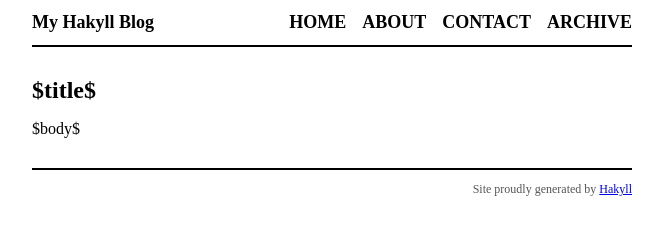
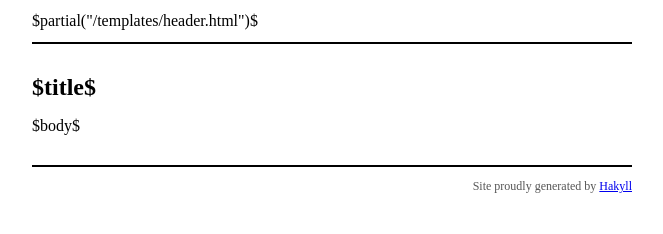
Before and after one commit to kevin-li-195/blog, a plain HTML site: page src/templates/post-template.html in a window 1280 px wide. Shown: the whole page, without its empty margins (308-971 px from the left). Drawn offline with Linux system fonts and the light colour scheme.

Commit message:
Fix post-template

```diff
--- a/src/templates/default.html
+++ b/src/templates/post-template.html
@@ -1,23 +1,15 @@
-<?xml version="1.0" encoding="UTF-8"?>
+
 <!DOCTYPE html PUBLIC "-//W3C//DTD XHTML 1.0 Strict//EN"
 "http://www.w3.org/TR/xhtml1/DTD/xhtml1-strict.dtd">
-<html xmlns="http://www.w3.org/1999/xhtml" xml:lang="en" lang="en">
+<html lang="en">
     <head>
         <meta http-equiv="Content-Type" content="text/html; charset=UTF-8" />
-        <title>My Hakyll Blog - $title$</title>
+        <title>Kevin Li - Blog - $title$</title>
         <link rel="stylesheet" type="text/css" href="/css/default.css" />
     </head>
     <body>
         <div id="header">
-            <div id="logo">
-                <a href="/">My Hakyll Blog</a>
-            </div>
-            <div id="navigation">
-                <a href="/">Home</a>
-                <a href="/about.html">About</a>
-                <a href="/contact.html">Contact</a>
-                <a href="/archive.html">Archive</a>
-            </div>
+            $partial("/templates/header.html")$
         </div>
 
         <div id="content">
```
